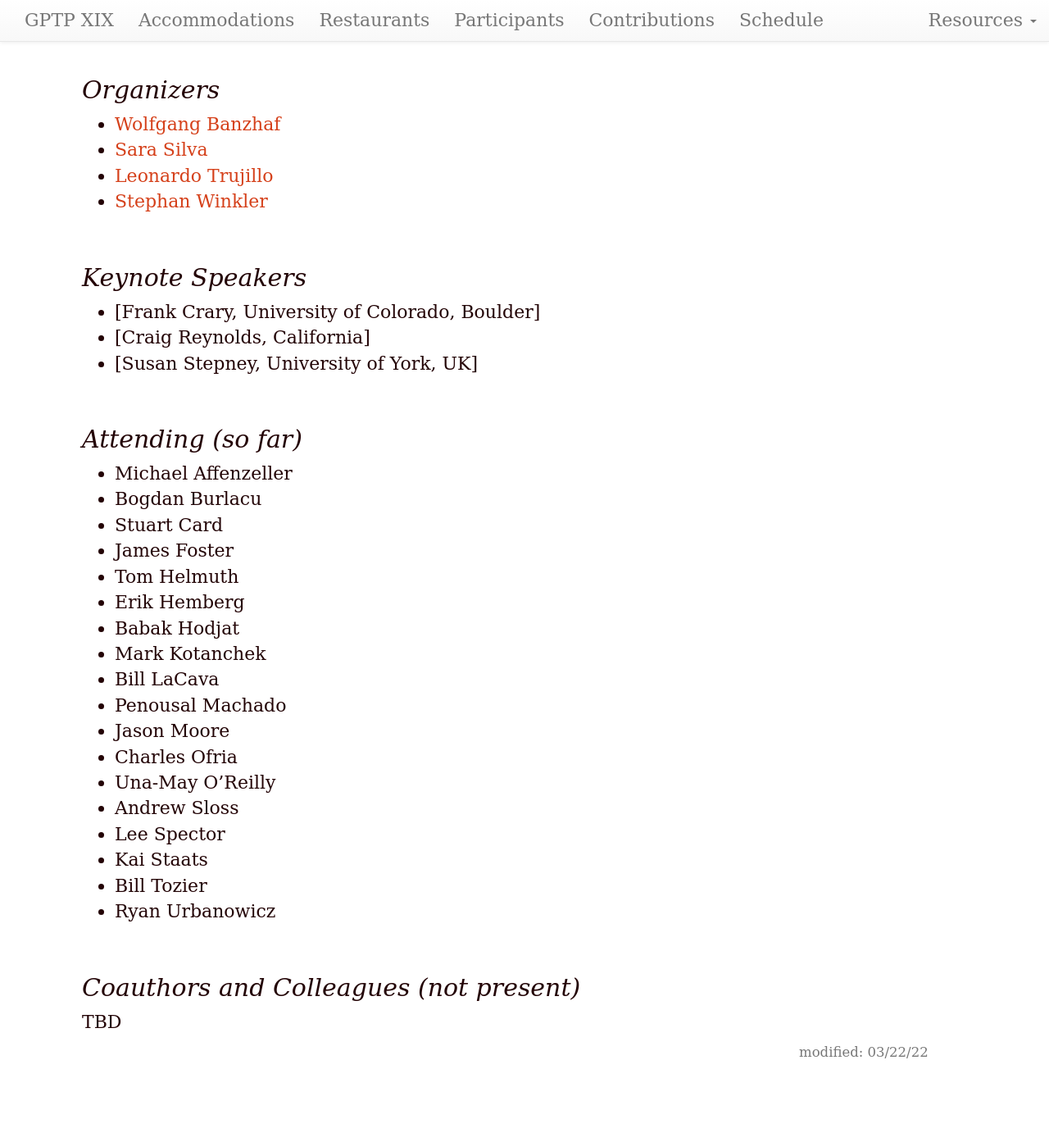
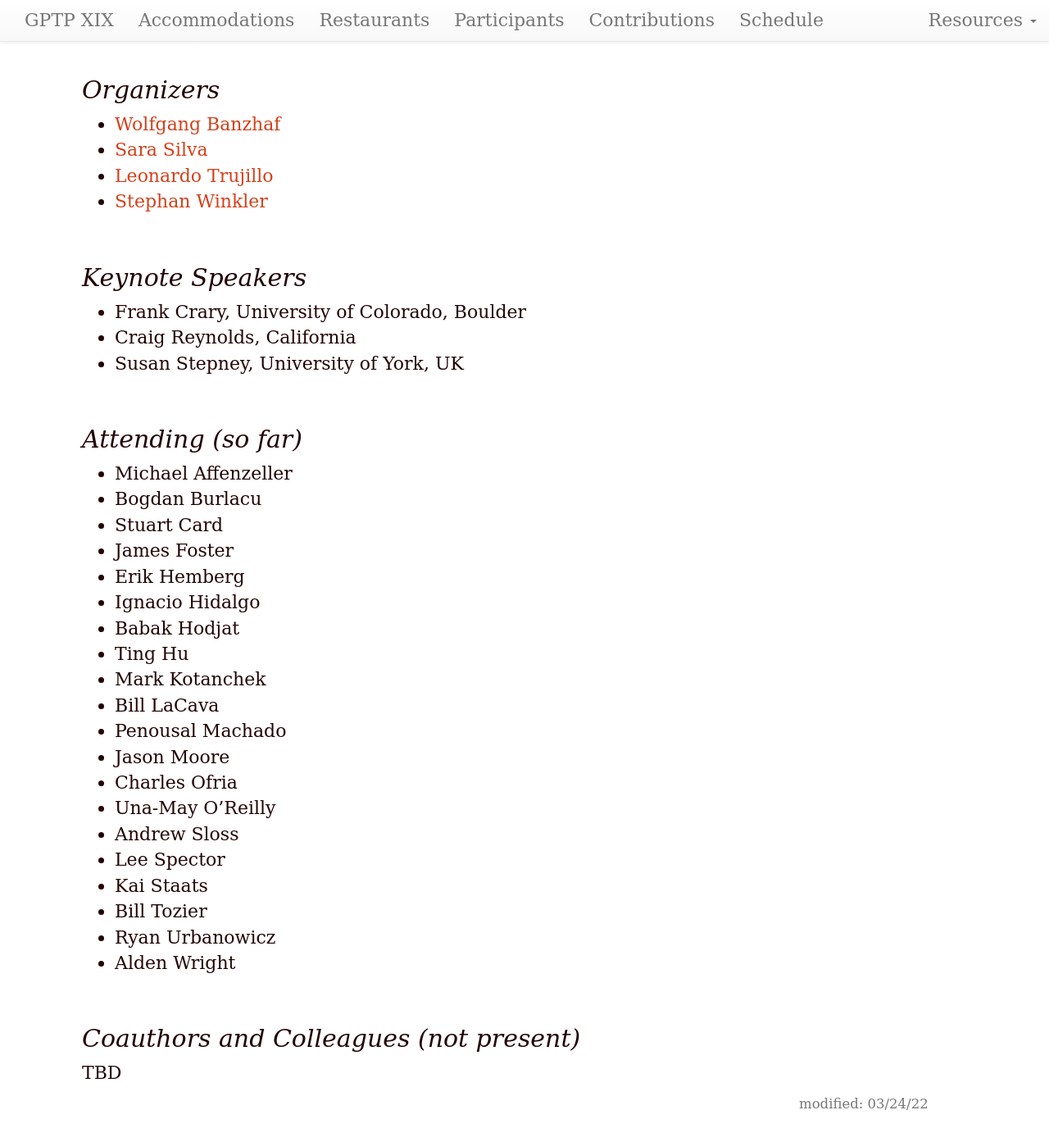
Before and after one commit to GPTP-workshop/gptp-workshop.github.io, a Jekyll site: the page built from attendees.md, in a window 1280 px wide and 1400 px high, scrolled down 179 px. Shown: the top 1393 px of the window at 82% size. Built offline with Jekyll 4.4.1, drawn with Linux system fonts in a browser that asks for light colours; our own code applies the rules of GitHub Pages for plain Markdown files; before the commit the page ends 1516 px from its top, so only the background shows below that.

Commit message:
Update attendees.md

```diff
--- a/attendees.md
+++ b/attendees.md
@@ -1,6 +1,6 @@
 ---
 layout: default
-updated: "Mar 22, 2022"
+updated: "Mar 24, 2022"
 roman: "XIX"
 dates: "June 2-4, 2022"
 ---
@@ -17,9 +17,9 @@ dates: "June 2-4, 2022"
 
 ## Keynote Speakers
 
-- [Frank Crary, University of Colorado, Boulder]
-- [Craig Reynolds, California]
-- [Susan Stepney, University of York, UK]
+- Frank Crary, University of Colorado, Boulder
+- Craig Reynolds, California
+- Susan Stepney, University of York, UK
 
 ## Attending (so far)
 
@@ -27,9 +27,10 @@ dates: "June 2-4, 2022"
 - Bogdan Burlacu
 - Stuart Card
 - James Foster
-- Tom Helmuth
 - Erik Hemberg
+- Ignacio Hidalgo
 - Babak Hodjat
+- Ting Hu
 - Mark Kotanchek
 - Bill LaCava
 - Penousal Machado
@@ -41,6 +42,7 @@ dates: "June 2-4, 2022"
 - Kai Staats
 - Bill Tozier
 - Ryan Urbanowicz
+- Alden Wright
 
 
 
```
